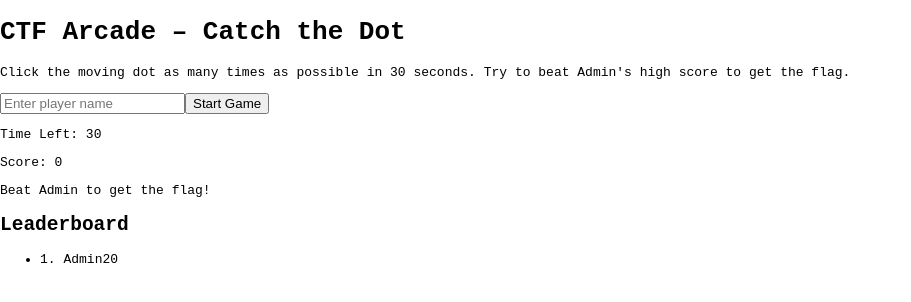
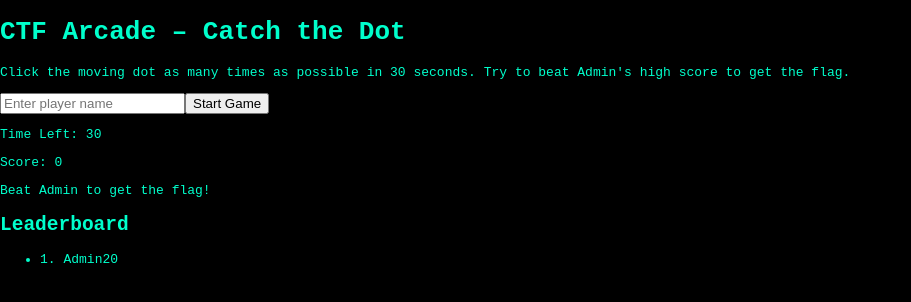
Before and after one commit to dennisabeechrist/ctf-6, a Next.js app: page / in a window 1280 px wide. Shown: the top 302 px of the page, without its empty margins (0-911 px from the left). Built offline with nearby package versions, Linux system fonts and the light colour scheme.

Commit message:
Update globals.css

```diff
--- a/app/globals.css
+++ b/app/globals.css
@@ -2,4 +2,6 @@ html, body {
   margin: 0;
   padding: 0;
   font-family: monospace;
+  background-color: black;
+  color: #00ffcc;
 }
```
